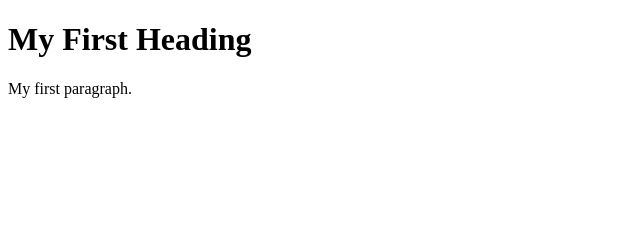
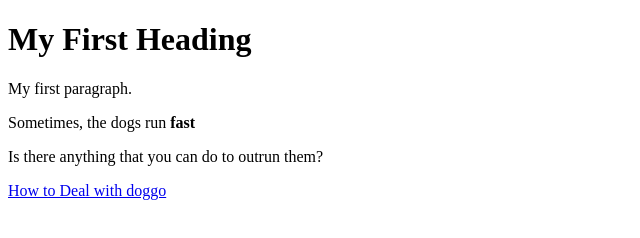
Before and after one commit to Groyolla/exploring-cs-O-Malley, a plain HTML site: page index.html in a window 1280 px wide. Shown: the whole page, without its empty margins (0-640 px from the left). Drawn offline with Linux system fonts and the light colour scheme.

Commit message:
Update index.html

```diff
--- a/index.html
+++ b/index.html
@@ -9,4 +9,14 @@
        <p>My first paragraph.</p>
 
 
+ <p>Sometimes, the dogs run <b>fast</b></p>
+ <p>Is there anything that you can do to outrun <h>them?</h></p>
+
+
+ <p><a href="https://topdogtips.com/best-dog-repellent-spray/">How to Deal with doggo</a></p>
+
+
+
+
+
 </html>
```
